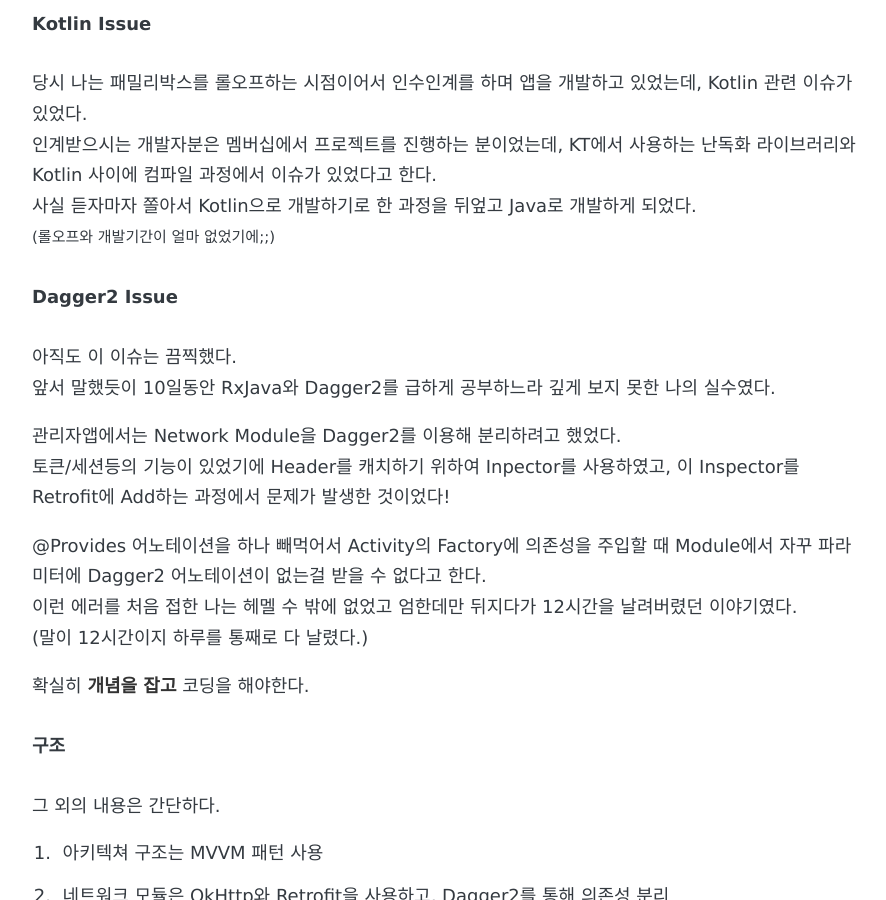
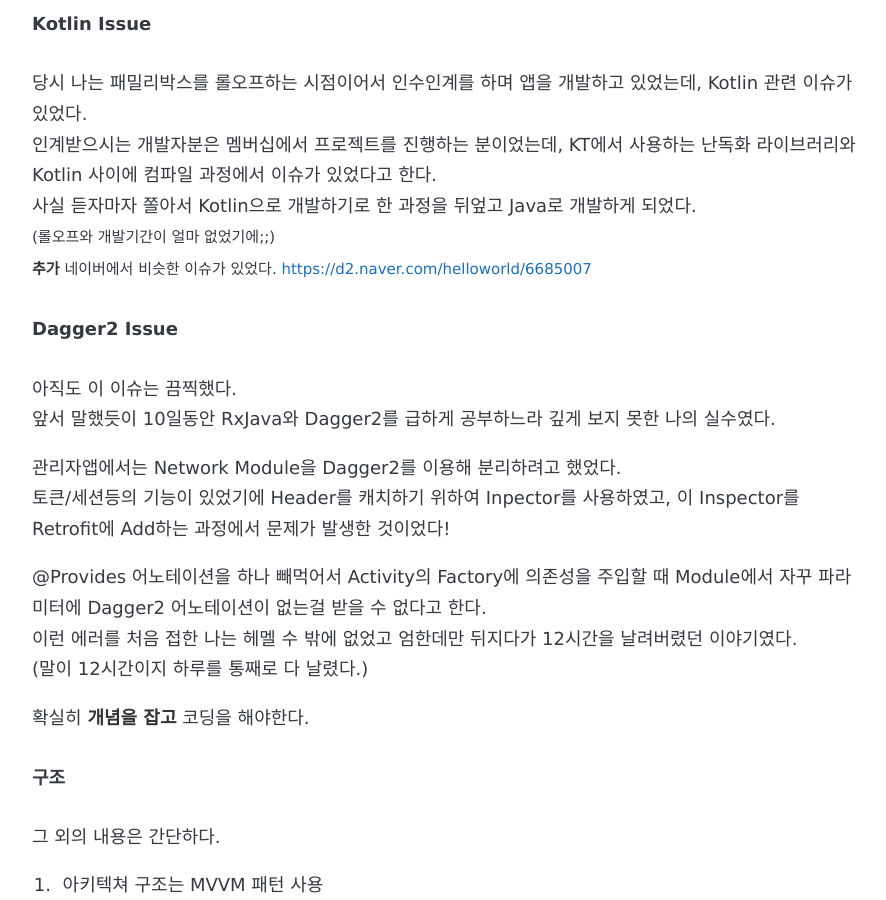
Before and after one commit to CaptainWonJong/CaptainWonJong.github.io, a Jekyll site: the page built from _posts/2019-06-25-FamilyBox Admin Project Memoir.md, in a window 1280 px wide and 900 px high, scrolled down 2058 px. Shown: the whole window, without its empty margins (194-1080 px from the left). Built offline with Jekyll 4.4.1, drawn with Linux system fonts in a browser that asks for light colours; some web fonts are replaced; comment, search, counter and statistics services are not loaded.

Commit message:
modify admin memoir

```diff
--- a/_posts/2019-06-25-FamilyBox Admin Project Memoir.md
+++ b/_posts/2019-06-25-FamilyBox Admin Project Memoir.md
@@ -69,6 +69,7 @@
 인계받으시는 개발자분은 멤버십에서 프로젝트를 진행하는 분이었는데, KT에서 사용하는 난독화 라이브러리와 Kotlin 사이에 컴파일 과정에서 이슈가 있었다고 한다.
 사실 듣자마자 쫄아서 Kotlin으로 개발하기로 한 과정을 뒤엎고 Java로 개발하게 되었다.
 <small>(롤오프와 개발기간이 얼마 없었기에;;)</small>
+<small>**추가** 네이버에서 비슷한 이슈가 있었다. <https://d2.naver.com/helloworld/6685007></small>
 
 ##### Dagger2 Issue
 아직도 이 이슈는 끔찍했다.
```
Also changed, not shown: 2 other files.
